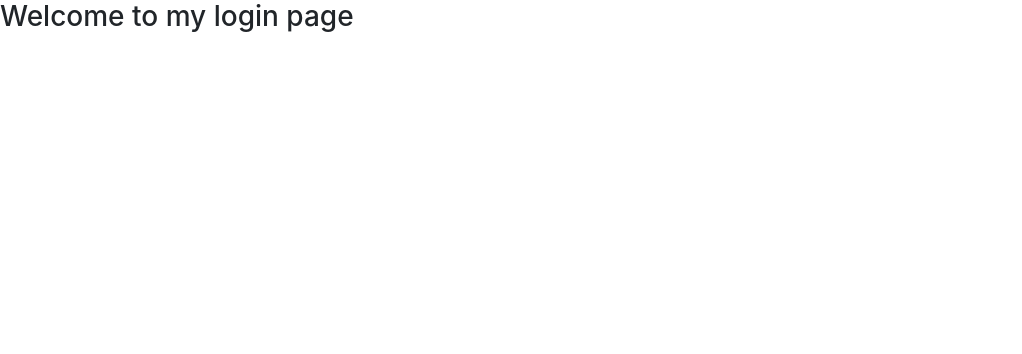
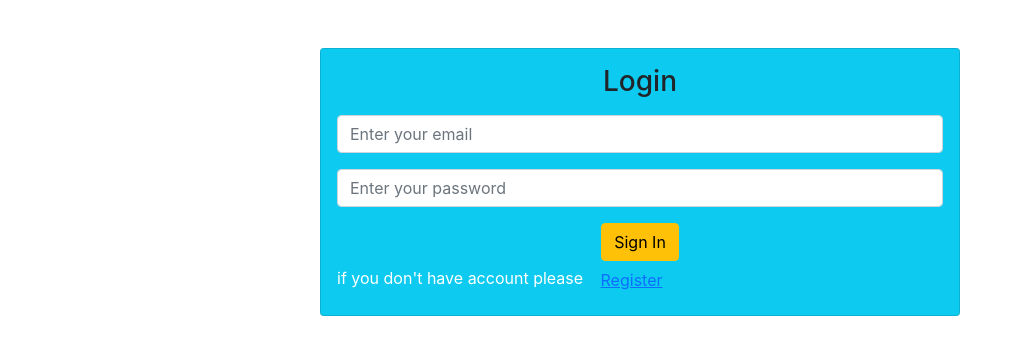
Before and after one commit to Nishantk123/product-info, a React (Create React App) app: page /login in a window 1280 px wide. Shown: the top 354 px of the page, without its empty margins (0-1022 px from the left). Built offline with nearby package versions, Linux system fonts and the light colour scheme.

Commit message:
login functionlity

```diff
--- a/src/component/Header.js
+++ b/src/component/Header.js
@@ -1,6 +1,20 @@
 import react from "react";
+import { useHistory } from "react-router-dom";
 
 const Header = () => {
+    const history = useHistory();
+
+    const handleLoginRoute = () =>{
+        history.push("/login")
+    }
+
+    const handleLogout = () =>{
+      window.localStorage.clear();
+      history.push("/")
+    }
+
+
+const token = window.localStorage.getItem("jwtToken");
   return (
     <div>
       <nav className="navbar navbar-expand-lg navbar-dark bg-dark">
@@ -46,7 +60,7 @@ const Header = () => {
               </li>
             </ul>
             <div>
-              <div class="dropdown">
+              <div className="dropdown">
                 <div
                   className="user-container"
                   id="dropdownMenuButton1"
@@ -55,20 +69,20 @@ const Header = () => {
                 >
                   {" "}
                 </div>
-                <ul class="dropdown-menu custom-dropdown" aria-labelledby="dropdownMenuButton1">
+                <ul className="dropdown-menu custom-dropdown" aria-labelledby="dropdownMenuButton1">
                   <li>
-                    <a class="dropdown-item" href="#">
+                    <a className="dropdown-item" onClick={handleLoginRoute} >
                         Log In
                     </a>
                   </li>
                   <li>
-                    <a class="dropdown-item" href="#">
+                    <a className="dropdown-item" href="#" >
                       Sign Up
                     </a>
                   </li>
                   <li>
-                    <a class="dropdown-item" href="#">
-                      Something else here
+                    <a className="dropdown-item" onClick={handleLogout}>
+                      Logout
                     </a>
                   </li>
                 </ul>
--- a/src/view/Login.js
+++ b/src/view/Login.js
@@ -1,10 +1,60 @@
-import React from "react";
+import React, { useState } from "react";
+import { useHistory } from "react-router-dom";
+import axios from "axios";
+const Login = () => {
+  const [email, setEmail] = useState("");
+  const [password, setPassword] = useState("")
+  const history = useHistory();
+  const handleEmail = (e) =>{
+    setEmail(e.target.value)
+  }
+  const handleSignup = () => {
+    console.log("test");
+    history.push("/register")
+  };
+  const handleLogin = () =>{
+    console.log("test");
+    if(email !== "" && password !==""){
+        let data ={
+            "email":email,
+            "password": password
+        }
+        axios({
+            method:"POST",
+            url:"https://reqres.in/api/login",
+            data:data
+        })
+        .then(res=>{
+            console.log(res.data)
+            window.localStorage.setItem("jwtToken", res.data.token)
+            history.push("/user")
+        })
 
-const Login = () =>{
-    return(
-        <div>
-            <h3>Welcome to my login page</h3>
+    }
+  }
+  console.log(email, password);
+  return (
+    <div className="card mt-5 bg-info mx-auto w-50 w-sm-100">
+      <div className="card-body">
+        <h3 className="text-center">Login</h3>
+
+        <input className="form-control my-3" placeholder="Enter your email" onChange={(e)=>handleEmail(e)} />
+        <input
+          type="password"
+          className="form-control my-3"
+          placeholder="Enter your password"
+          onChange={(e)=>setPassword(e.target.value)}
+        />
+        <div className="d-flex justify-content-center">
+          <button className="btn btn-warning " onClick={handleLogin}>Sign In</button>
         </div>
-    )
-}
+        <div className="text-white">
+          if you don't have account please{" "}
+          <button className="btn btn-link" onClick={handleSignup}>Register</button>
+        </div>
+      </div>
+    </div>
+  );
+};
+
 export default Login;
--- a/src/view/User.js
+++ b/src/view/User.js
@@ -1,49 +1,60 @@
 import React, { useEffect, useState } from "react";
 import axios from "axios";
 import Header from "../component/Header";
+import { useHistory } from "react-router-dom";
 
+const User = () => {
+  const [userList, setUserList] = useState([]);
+  const history = useHistory();
 
-const User = () =>{
+  useEffect(() => {
+    let token = window.localStorage.getItem("jwtToken");
+    console.log(token);
+    if (token) {
+      console.log("yes have token");
+    } else {
+      console.log("no token");
+      history.push("/login");
+    }
+  }, []);
 
-    const [userList, setUserList] = useState([])
-
-    useEffect(()=>{
-        axios.get("https://reqres.in/api/users")
-        .then(res =>{
-            console.log(res.data)
-            setUserList(res.data.data)
+  useEffect(() => {
+    axios
+      .get("https://reqres.in/api/users")
+      .then((res) => {
+        console.log(res.data);
+        setUserList(res.data.data);
       })
-        .catch(err =>{
+      .catch((err) => {
         console.log(err);
-        })
-    },[])
+      });
+  }, []);
 
   console.log(userList);
-    return(
+  return (
     <div>
       <Header />
       <h6 className="text-center my-5">Welcome to my User page</h6>
       <div className="container">
         <div className="row justify-content-center">
-                    {
-                       userList.map((data, index)=>{
-                           return(
+          {userList.map((data, index) => {
+            return (
               <div className="col-sm-6 col-md-4 col-lg-3 mb-5" key={index}>
                 <div className="card">
                   <div className="card-body">
                     <div className="text-center">{data.email}</div>
-                                            <div className="text-center">{data.first_name +" " + data.last_name }</div>
-                                            <img  className="w-100 mt-3" src ={data.avatar} />
+                    <div className="text-center">
+                      {data.first_name + " " + data.last_name}
+                    </div>
+                    <img className="w-100 mt-3" src={data.avatar} />
                   </div>
                 </div>
               </div>
-                           )
-                       })
-                    }
+            );
+          })}
         </div>
       </div>
-
     </div>
-    )
-}
+  );
+};
 export default User;
```
Lines whose indentation alone changed are shown as unchanged.
